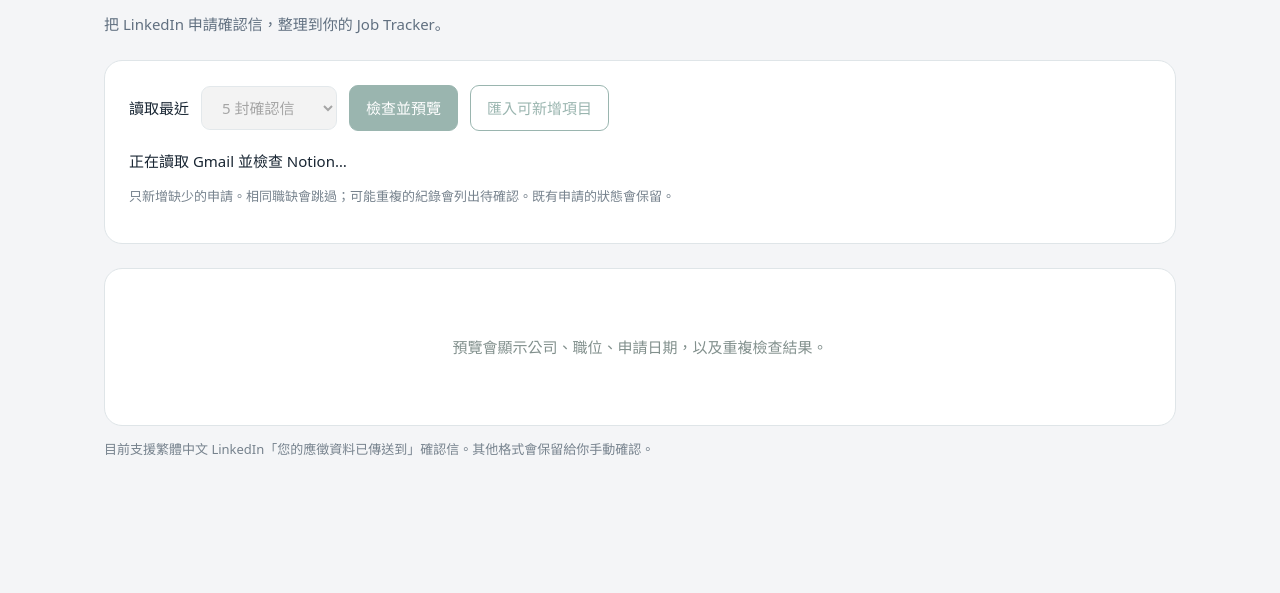
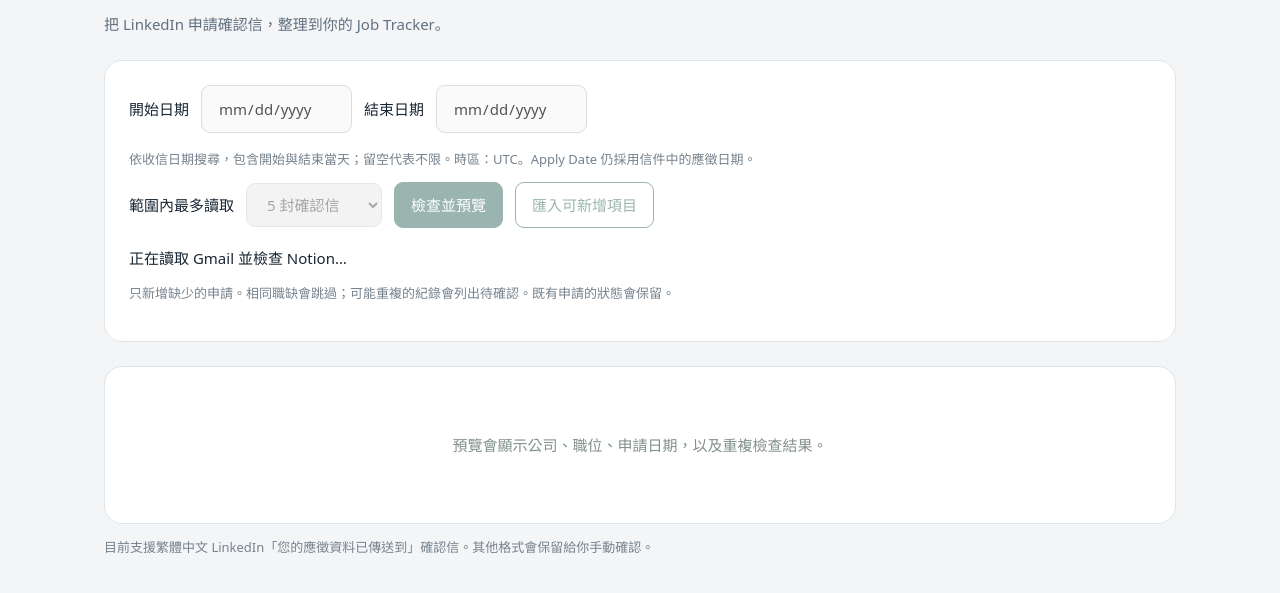
Before and after one commit to Leanne404/job-application-notion-importer, a plain HTML site: page Index.html in a window 1280 px wide. Both pictures are taken after a click on the button "檢查並預覽". Shown: the part 149-742 px from the top of the page. Drawn offline with Linux system fonts and the light colour scheme.

Commit message:
Add inclusive date range search for Gmail confirmations

```diff
--- a/Index.html
+++ b/Index.html
@@ -1,16 +1,27 @@
 <!DOCTYPE html><html lang="zh-Hant"><head><base target="_top"><meta charset="UTF-8"><meta name="viewport" content="width=device-width,initial-scale=1">
 <style>
-*{box-sizing:border-box}body{margin:0;background:#f4f5f7;color:#182532;font:15px/1.6 system-ui,sans-serif}main{max-width:1120px;margin:64px auto;padding:0 24px}.eyebrow{color:#476b65;letter-spacing:.13em;font-size:12px;font-weight:700}h1{font-size:34px;letter-spacing:-.04em;margin:8px 0}p{color:#617080}.panel{background:white;border:1px solid #dfe5e8;border-radius:18px;padding:24px;margin-top:24px}.toolbar{display:flex;gap:12px;align-items:center;flex-wrap:wrap}button,select{font:inherit;border-radius:9px;padding:10px 16px;border:1px solid #d8dfe3}button{cursor:pointer;background:#215d50;color:white;border-color:#215d50}button.secondary{background:white;color:#215d50}button:disabled{opacity:.45;cursor:default}#message{margin-top:18px;white-space:pre-wrap}.table{overflow:auto}table{border-collapse:collapse;width:100%;font-size:14px}th,td{text-align:left;padding:14px 10px;border-bottom:1px solid #e9edef;vertical-align:top}th{color:#687787;font-size:12px}td:nth-child(2){min-width:230px}a{color:#236d96}.badge{display:inline-block;white-space:nowrap;padding:3px 9px;border-radius:6px;background:#edf3f1}.review,.error{background:#fff1d9}.duplicate{background:#eef0f3}.muted{color:#76828d;font-size:13px}#empty{padding:42px 12px;text-align:center;color:#82908d}@media(max-width:600px){main{margin:24px auto}h1{font-size:27px}.panel{padding:16px}}
+*{box-sizing:border-box}body{margin:0;background:#f4f5f7;color:#182532;font:15px/1.6 system-ui,sans-serif}main{max-width:1120px;margin:64px auto;padding:0 24px}.eyebrow{color:#476b65;letter-spacing:.13em;font-size:12px;font-weight:700}h1{font-size:34px;letter-spacing:-.04em;margin:8px 0}p{color:#617080}.panel{background:white;border:1px solid #dfe5e8;border-radius:18px;padding:24px;margin-top:24px}.toolbar{display:flex;gap:12px;align-items:center;flex-wrap:wrap}button,select,input{font:inherit;border-radius:9px;padding:10px 16px;border:1px solid #d8dfe3}button{cursor:pointer;background:#215d50;color:white;border-color:#215d50}button.secondary{background:white;color:#215d50}button:disabled{opacity:.45;cursor:default}#message{margin-top:18px;white-space:pre-wrap}.table{overflow:auto}table{border-collapse:collapse;width:100%;font-size:14px}th,td{text-align:left;padding:14px 10px;border-bottom:1px solid #e9edef;vertical-align:top}th{color:#687787;font-size:12px}td:nth-child(2){min-width:230px}a{color:#236d96}.badge{display:inline-block;white-space:nowrap;padding:3px 9px;border-radius:6px;background:#edf3f1}.review,.error{background:#fff1d9}.duplicate{background:#eef0f3}.muted{color:#76828d;font-size:13px}#empty{padding:42px 12px;text-align:center;color:#82908d}@media(max-width:600px){main{margin:24px auto}h1{font-size:27px}.panel{padding:16px}}
 </style></head><body><main><div class="eyebrow">GMAIL → NOTION</div><h1>申請紀錄小幫手</h1><p>把 LinkedIn 申請確認信，整理到你的 Job Tracker。</p>
-<div class="panel"><div class="toolbar"><label for="limit">讀取最近</label><select id="limit"><option value="5">5 封確認信</option><option value="10">10 封確認信</option><option value="25">25 封確認信</option><option value="50">50 封確認信</option></select><button id="preview">檢查並預覽</button><button class="secondary" id="import" disabled>匯入可新增項目</button></div><div id="message" role="status" aria-live="polite">先預覽五筆，確認欄位後即可匯入。</div><p class="muted">只新增缺少的申請。相同職缺會跳過；可能重複的紀錄會列出待確認。既有申請的狀態會保留。</p></div>
+<div class="panel"><div class="toolbar" style="margin-bottom:16px"><label for="startDate">開始日期</label><input type="date" id="startDate" min="1970-01-01" max="9998-12-31"><label for="endDate">結束日期</label><input type="date" id="endDate" min="1970-01-01" max="9998-12-31"></div><p class="muted" id="dateHint"></p><div class="toolbar"><label for="limit">範圍內最多讀取</label><select id="limit"><option value="5">5 封確認信</option><option value="10">10 封確認信</option><option value="25">25 封確認信</option><option value="50">50 封確認信</option></select><button id="preview">檢查並預覽</button><button class="secondary" id="import" disabled>匯入可新增項目</button></div><div id="message" role="status" aria-live="polite">先預覽五筆，確認欄位後即可匯入。</div><p class="muted">只新增缺少的申請。相同職缺會跳過；可能重複的紀錄會列出待確認。既有申請的狀態會保留。</p></div>
 <div class="panel table"><div id="empty">預覽會顯示公司、職位、申請日期，以及重複檢查結果。</div><table id="table" hidden><thead><tr><th>Company</th><th>Position</th><th>Status</th><th>Website</th><th>Apply Date</th><th>檢查結果</th></tr></thead><tbody id="rows"></tbody></table></div>
 <p class="muted">目前支援繁體中文 LinkedIn「您的應徵資料已傳送到」確認信。其他格式會保留給你手動確認。</p></main>
 <script>
 let ticket=null;const $=id=>document.getElementById(id);const labels={new:'可新增',duplicate:'已存在',review:'待確認',created:'已新增',error:'未完成'};
-function busy(v){$('preview').disabled=v;$('limit').disabled=v;$('import').disabled=v||!ticket;}
+function busy(v){$('preview').disabled=v;$('limit').disabled=v;$('startDate').disabled=v;$('endDate').disabled=v;$('import').disabled=v||!ticket;}
 function error(e){ticket=null;busy(false);$('message').textContent=e.message||String(e);}
 function render(data){$('rows').replaceChildren();$('table').hidden=!data.results.length;$('empty').hidden=!!data.results.length;
 for(const r of data.results){const tr=document.createElement('tr');for(const key of ['Company','Position','Status','Website','Apply Date']){const td=document.createElement('td');if(key==='Website'&&r[key]){const a=document.createElement('a');a.href=r[key];a.textContent='LinkedIn 職缺';a.target='_blank';a.rel='noopener noreferrer';td.append(a);}else td.textContent=r[key]||'—';tr.append(td);}const td=document.createElement('td'),badge=document.createElement('span');badge.className='badge '+r.state;badge.textContent=labels[r.state]||r.state;td.append(badge);const note=document.createElement('div');note.className='muted';note.textContent=r.reason||'';td.append(note);tr.append(td);$('rows').append(tr);}}
-$('preview').onclick=()=>{ticket=null;busy(true);$('message').textContent='正在讀取 Gmail 並檢查 Notion…';google.script.run.withSuccessHandler(data=>{render(data);const n=data.results.filter(r=>r.state==='new').length;ticket=n?data.ticket:null;busy(false);$('message').textContent='已檢查 '+data.results.length+' 筆，'+n+' 筆可新增。預覽保留 30 分鐘。';}).withFailureHandler(error).previewApplications(Number($('limit').value));};
+function dateRange(){
+  const start=$('startDate'),end=$('endDate');
+  if(!start.checkValidity()||!end.checkValidity()) throw Error('請輸入有效日期');
+  if(start.value && end.value && start.value>end.value) throw Error('開始日期不能晚於結束日期');
+  const midnight=value=>{const [y,m,d]=value.split('-').map(Number);const date=new Date(0);date.setFullYear(y,m-1,d);date.setHours(0,0,0,0);return date;};
+  const from=start.value?midnight(start.value):null,to=end.value?midnight(end.value):null;
+  if(to) to.setDate(to.getDate()+1);
+  return {startSeconds:from?Math.floor(from.getTime()/1000):null,endSeconds:to?Math.floor(to.getTime()/1000):null};
+}
+$('dateHint').textContent='依收信日期搜尋，包含開始與結束當天；留空代表不限。時區：'+Intl.DateTimeFormat().resolvedOptions().timeZone+'。Apply Date 仍採用信件中的應徵日期。';
+for(const id of ['startDate','endDate','limit']) $(id).onchange=()=>{ticket=null;busy(false);$('rows').replaceChildren();$('table').hidden=true;$('empty').hidden=false;$('message').textContent='搜尋條件已變更，請重新預覽。';};
+$('preview').onclick=()=>{let range;try{range=dateRange();}catch(e){error(e);return;}ticket=null;busy(true);$('message').textContent='正在讀取 Gmail 並檢查 Notion…';google.script.run.withSuccessHandler(data=>{render(data);const n=data.results.filter(r=>r.state==='new').length;ticket=n?data.ticket:null;busy(false);$('message').textContent='已檢查 '+data.results.length+' 筆，'+n+' 筆可新增。預覽保留 30 分鐘。'+(data.hasMore?' 範圍內還有更多信件未讀取，請增加筆數或縮小日期範圍。':'');}).withFailureHandler(error).previewApplications(Number($('limit').value),range);};
 $('import').onclick=()=>{const t=ticket;ticket=null;busy(true);$('message').textContent='正在重新檢查並匯入…';google.script.run.withSuccessHandler(data=>{render(data);busy(false);$('message').textContent='完成：新增 '+data.results.filter(r=>r.state==='created').length+' 筆。可重新預覽核對；有錯誤時會停止後續新增。';}).withFailureHandler(error).importApplications(t);};
 </script></body></html>
```
Also changed, not shown: tests/core.test.cjs (+25 -0 lines), README.md, 1 other file.
